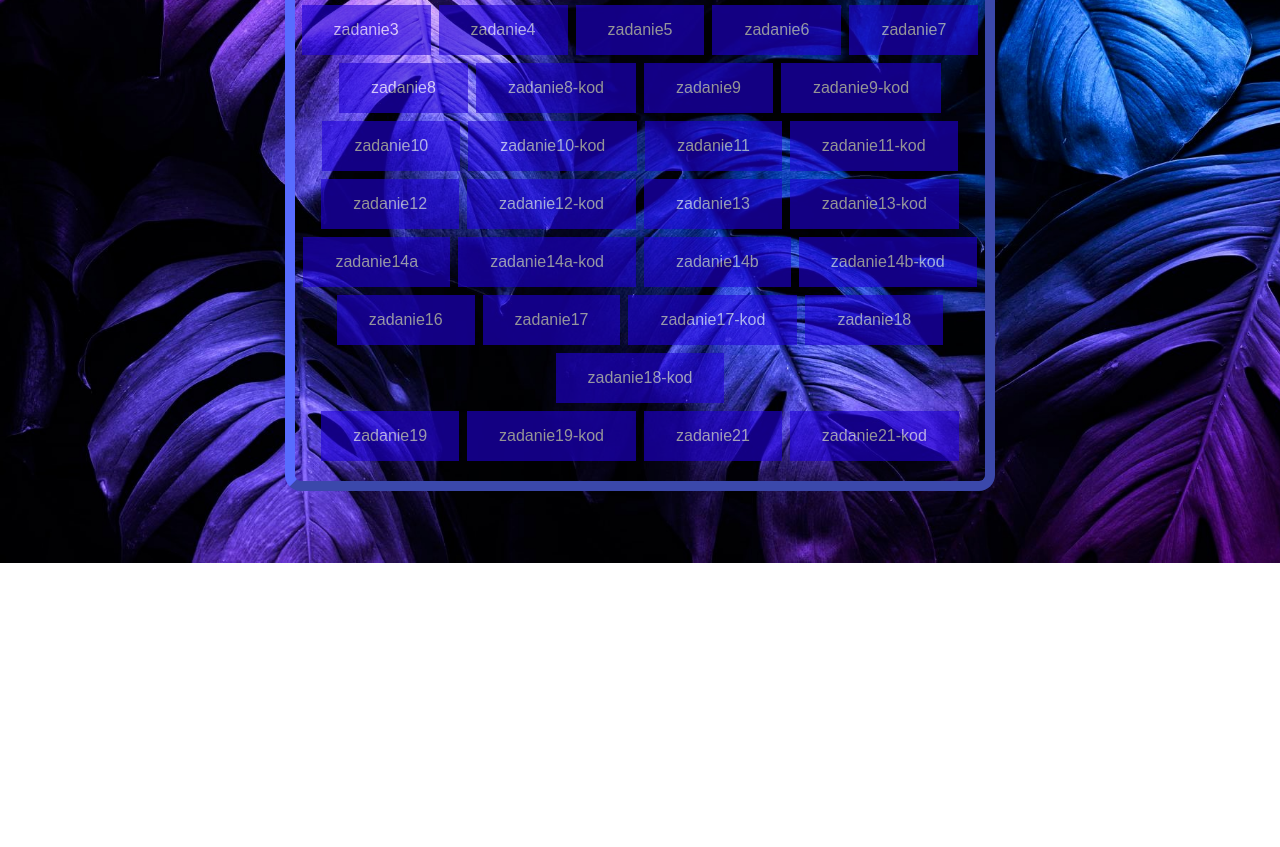
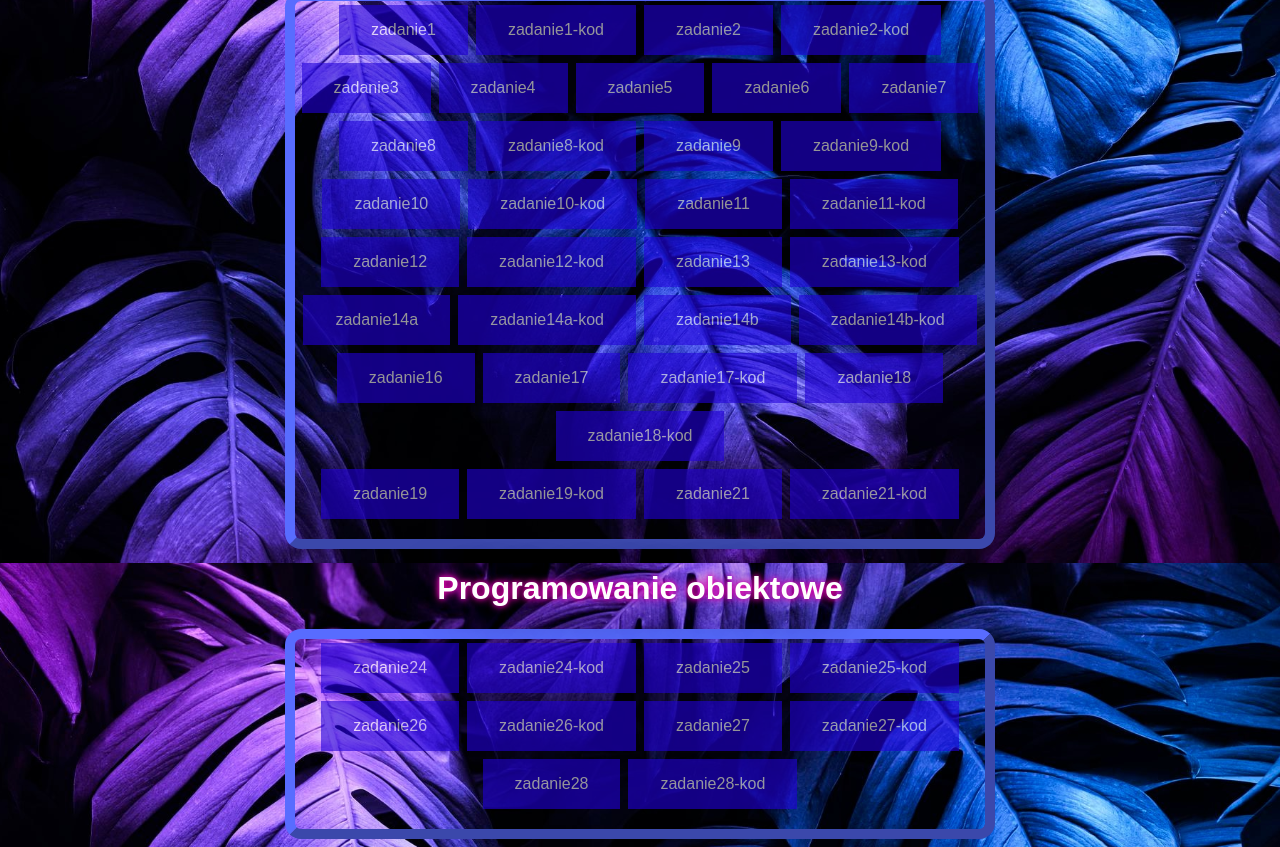
Before and after one commit to mardofff/java_script, a plain HTML site: page index.html in a window 1280 px wide. Shown: the part 237-1084 px from the top of the page. Before the commit the page ends 800 px from the top, so only its background shows below. Drawn offline with Linux system fonts and the light colour scheme.

Commit message:
Update index.html

```diff
--- a/index.html
+++ b/index.html
@@ -1,7 +1,7 @@
 <html>
 <head>
+<title> strona zaliczeniowa </title>
 
-<title> strona zaliczeniowa </title>
 
 <style>
     body {
@@ -35,6 +35,14 @@
   margin: auto;
   border: 10px outset #586CFF;
   }
+  h1 {
+
+  color: rgb(255, 255, 255);
+  text-shadow: 5px 10px 50px black, 0 0 10px rgb(255, 0, 195), 0 0 5px rgb(244, 24, 192);
+  text-align: center;
+  font-family: Copperplate, Papyrus, fantasy;
+
+}
 
 
 
@@ -64,6 +72,11 @@
         function WinOpen_zad18() {window.open("./exercise/zadanie18.html","okienko");} function WinOpen_zad18k() {window.open("./code/zadanie18_kod.html","okienko");}
         function WinOpen_zad19() {window.open("./exercise/zadanie19.html","okienko");} function WinOpen_zad19k() {window.open("./code/zadanie19_kod.html","okienko");}
         function WinOpen_zad21() {window.open("./exercise/zadanie21.html","okienko");} function WinOpen_zad21k() {window.open("./code/zadanie21_kod.html","okienko");}
+        function WinOpen_zad24() {window.open("./exercise/zadanie24.html","okienko");} function WinOpen_zad24k() {window.open("./code/zadanie24_kod.html","okienko");}
+        function WinOpen_zad25() {window.open("./exercise/zadanie25.html","okienko");} function WinOpen_zad25k() {window.open("./code/zadanie25_kod.html","okienko");}
+        function WinOpen_zad26() {window.open("./exercise/zadanie26.html","okienko");} function WinOpen_zad26k() {window.open("./code/zadanie26_kod.html","okienko");}
+        function WinOpen_zad27() {window.open("./exercise/zadanie27.html","okienko");} function WinOpen_zad27k() {window.open("./code/zadanie27_kod.html","okienko");}
+        function WinOpen_zad28() {window.open("./exercise/zadanie28.html","okienko");} function WinOpen_zad28k() {window.open("./code/zadanie28_kod.html","okienko");}
 
 
 
@@ -75,6 +88,7 @@
 
     <p align="center" style="font-size: 2cm; background: linear-gradient(to left, rgb(159, 84, 234),rgb(86, 86, 237)); font-family: Courier New  ; color: rgb(0, 0, 0);">O S Y P E N K O</p>
 
+<h1>Programowanie strukturalne</h1>
 
 <div><form style="text-align: center;"  class="ridge">
 
@@ -123,6 +137,22 @@
                             <input type="button" name="przycisk" value="zadanie21-kod" onclick="WinOpen_zad21k(' ')">
     </form></div>
 
+    <h1>Programowanie obiektowe</h1>
+
+    <div><form style="text-align: center;"  class="ridge">
+
+        <input type="button" name="przycisk" value="zadanie24" onclick="WinOpen_zad24(' ')">
+            <input type="button" name="przycisk" value="zadanie24-kod" onclick="WinOpen_zad24k(' ')">
+                <input type="button" name="przycisk" value="zadanie25" onclick="WinOpen_zad25(' ')">
+                    <input type="button" name="przycisk" value="zadanie25-kod" onclick="WinOpen_zad25k(' ')">
+                        <input type="button" name="przycisk" value="zadanie26" onclick="WinOpen_zad26(' ')">
+                            <input type="button" name="przycisk" value="zadanie26-kod" onclick="WinOpen_zad26k(' ')">
+                                <input type="button" name="przycisk" value="zadanie27" onclick="WinOpen_zad27(' ')">
+                                    <input type="button" name="przycisk" value="zadanie27-kod" onclick="WinOpen_zad27k(' ')">
+                                        <input type="button" name="przycisk" value="zadanie28" onclick="WinOpen_zad28(' ')">
+                                            <input type="button" name="przycisk" value="zadanie28-kod" onclick="WinOpen_zad28k(' ')">
+
+    </form></div>
 
 
 
```
